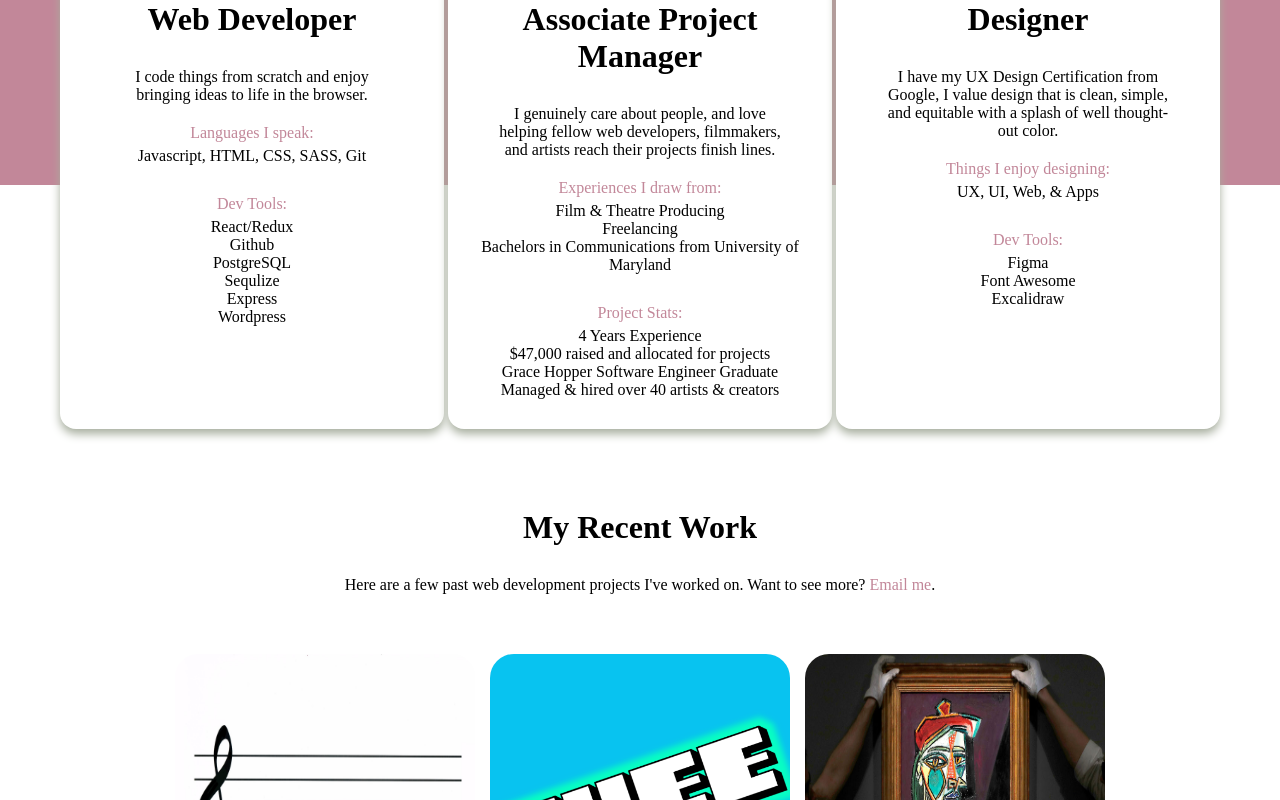
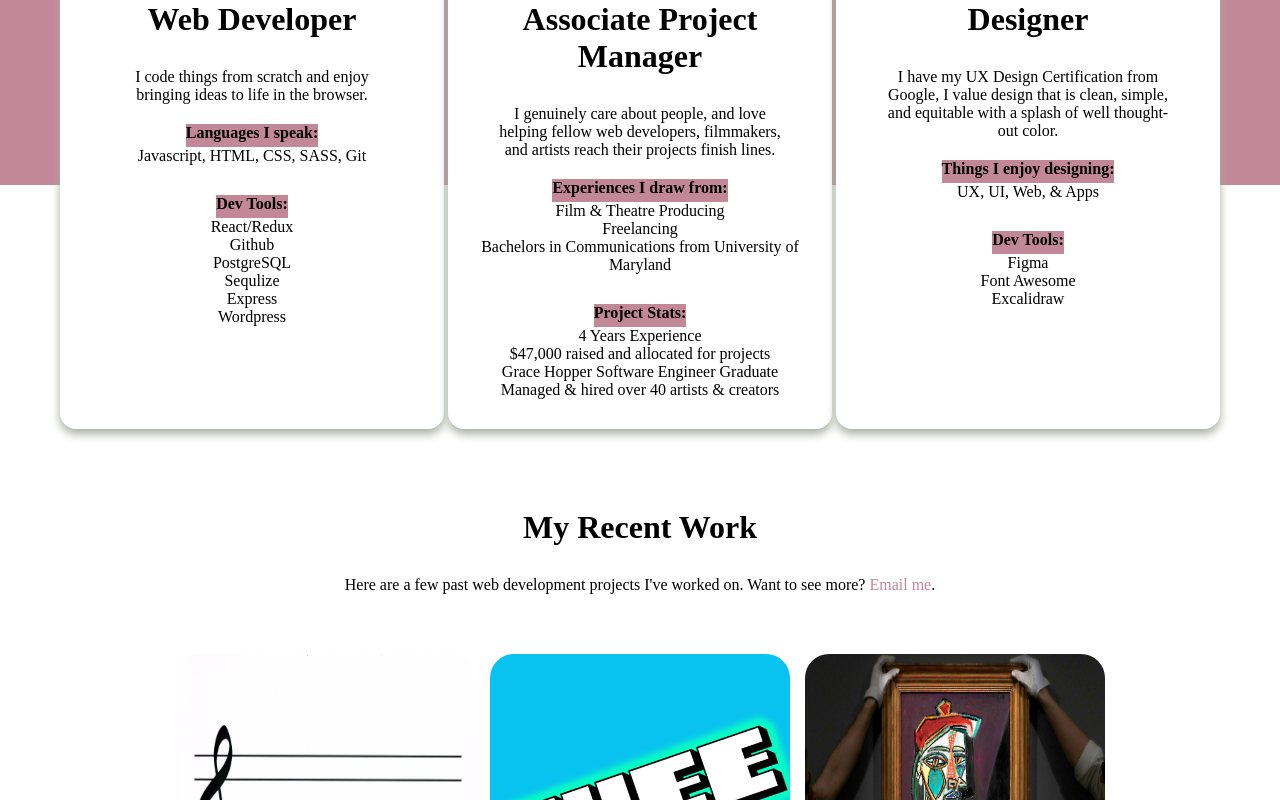
Before and after one commit to rachelcorawood/coding-by-cora, a React (Vite) app: page / in a window 1280 px wide. Shown: the part 1220-2020 px from the top of the page. Built offline with nearby package versions, Linux system fonts and the light colour scheme.

Commit message:
updates to background

```diff
--- a/src/components/Skill.css
+++ b/src/components/Skill.css
@@ -33,9 +33,16 @@
 }
 
 .skill-list-title {
-  color: #C28799;
+  color: black;
+  font-weight: bolder;
   padding-bottom: 5px;
   text-align: center;
+}
+
+.skill-list-title {
+  background-color: #C28799;
+  display: table;
+  margin: 0px auto 0px auto;
 }
 
 .skill-description {
```
